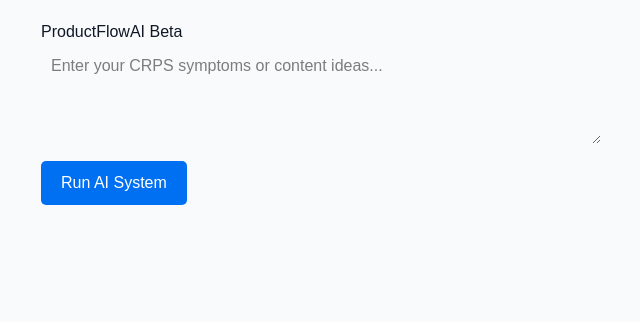
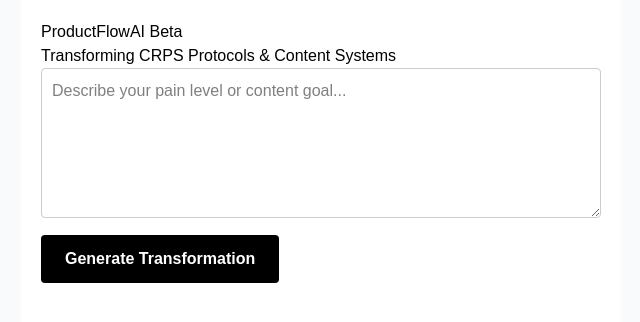
Before and after one commit to heathermmosley-jpg/Productflow-ai-, a Next.js app: page / in a window 1280 px wide. Shown: the top 322 px of the page, without its empty margins (319-959 px from the left). Built offline with nearby package versions, Linux system fonts and the light colour scheme.

Commit message:
Enhance UI elements and update placeholder text

```diff
--- a/app/page.tsx
+++ b/app/page.tsx
@@ -32,27 +32,28 @@ export default function Page() {
   };
 
   return (
-    <div style={{ padding: '20px', maxWidth: '600px', margin: '0 auto', fontFamily: 'sans-serif' }}>
+    <div style={{ padding: '20px', maxWidth: '600px', margin: '0 auto', fontFamily: 'sans-serif', color: 'black', backgroundColor: 'white', minHeight: '100vh' }}>
       <h1>ProductFlowAI Beta</h1>
+      <p>Transforming CRPS Protocols & Content Systems</p>
       <textarea
         value={input}
         onChange={(e) => setInput(e.target.value)}
-        placeholder="Enter your CRPS symptoms or content ideas..."
-        style={{ width: '100%', height: '100px', padding: '10px', marginBottom: '10px', color: 'black' }}
+        placeholder="Describe your pain level or content goal..."
+        style={{ width: '100%', height: '150px', padding: '10px', marginBottom: '10px', border: '1px solid #ccc', borderRadius: '4px' }}
       />
       <button
         onClick={generateDescription}
         disabled={loading}
-        style={{ padding: '10px 20px', backgroundColor: '#0070f3', color: 'white', border: 'none', borderRadius: '5px', cursor: 'pointer' }}
+        style={{ padding: '12px 24px', backgroundColor: '#000', color: '#fff', border: 'none', borderRadius: '4px', cursor: 'pointer', fontWeight: 'bold' }}
       >
-        {loading ? "Generating..." : "Run AI System"}
+        {loading ? "Processing..." : "Generate Transformation"}
       </button>
       {result && (
-        <div style={{ marginTop: '20px', padding: '15px', border: '1px solid #ddd', borderRadius: '5px', backgroundColor: '#f9f9f9', color: 'black' }}>
-          <strong>Result:</strong>
-          <p style={{ whiteSpace: 'pre-wrap' }}>{result}</p>
+        <div style={{ marginTop: '20px', padding: '15px', border: '1px solid #eee', borderRadius: '8px', backgroundColor: '#fdfdfd' }}>
+          <strong>System Output:</strong>
+          <p style={{ whiteSpace: 'pre-wrap', marginTop: '10px' }}>{result}</p>
         </div>
       )}
     </div>
   );
-}
+          }
```
